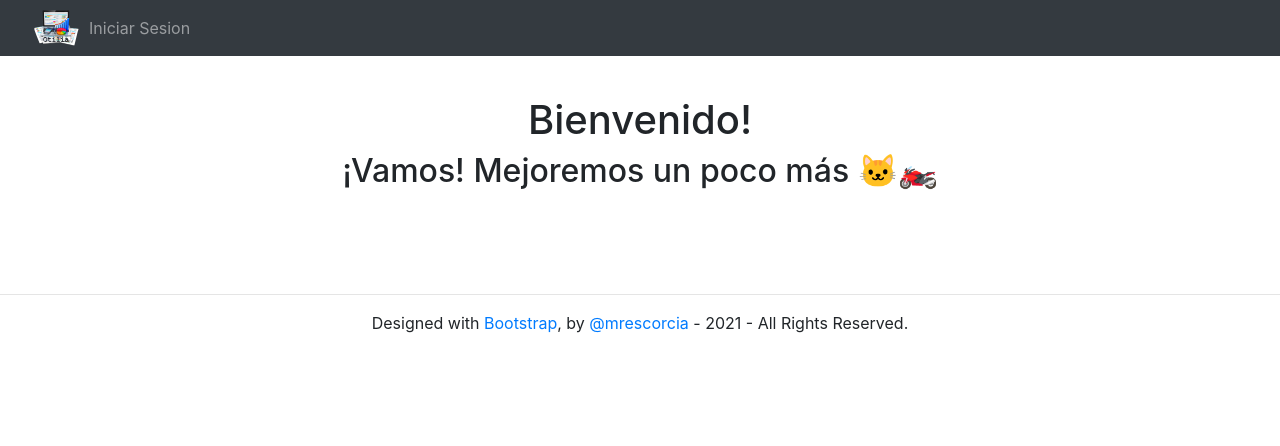
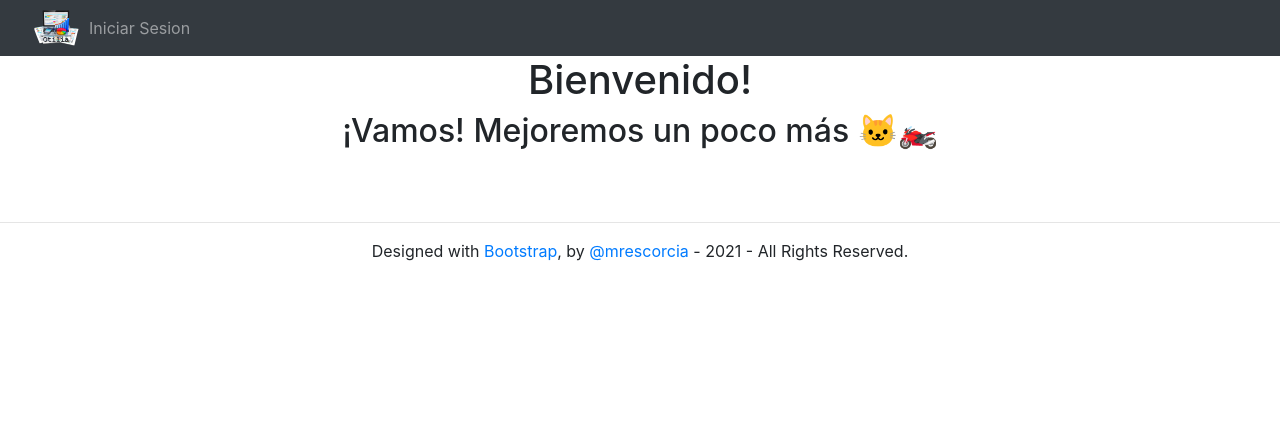
Before and after one commit to mrescorcia/otilia, a Django app: page / in a window 1280 px wide. Shown: the top 446 px of the page. Run offline with Django 3.2, Linux system fonts and the light colour scheme.

Commit message:
25-06-2021

```diff
--- a/templates/base.html
+++ b/templates/base.html
@@ -95,7 +95,7 @@
         </nav>
     </header>
 
-    <div class="container py-5 my-5">
+    <div class="container py-5 my-2">
         {% block contenido %}
 
         {% endblock %}
```
